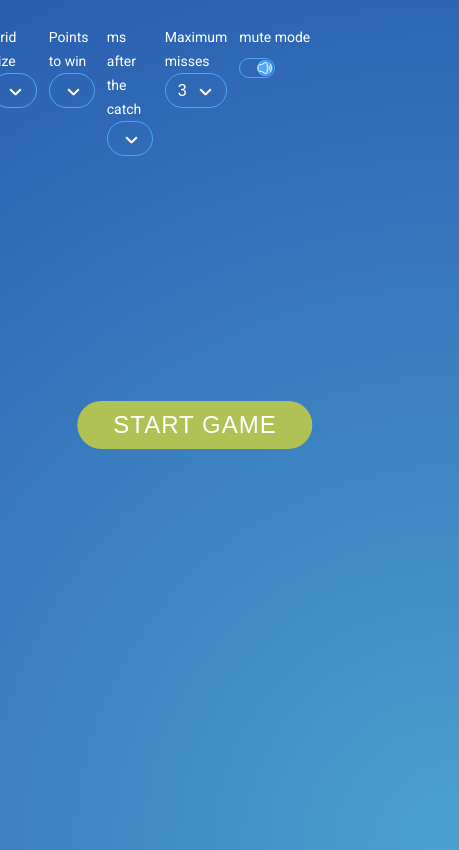
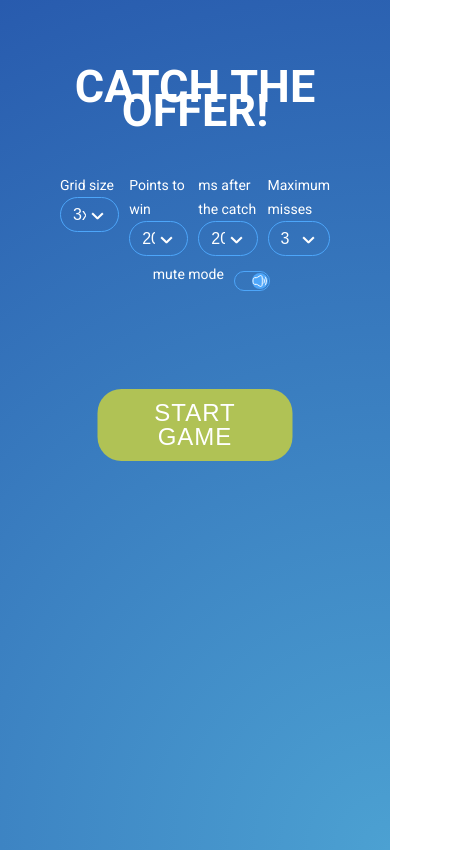
Before and after one commit to krutko77/catch_the_offer, a plain HTML site: page index.html in a window 390 px wide. Shown: the whole page, 459 px wide, since content can reach past the window. Drawn offline with Linux system fonts and the light colour scheme.

Commit message:
@media screen and (max-width: 767px)

```diff
--- a/index.html
+++ b/index.html
@@ -4,10 +4,10 @@
 <head>
 	<meta charset="UTF-8">
 	<meta name="viewport" content="width=device-width, initial-scale=1.0">
-	<title>Document</title>
+	<title>Поймай оффер!</title>
 	<link rel="preconnect" href="https://fonts.googleapis.com">
 	<link rel="preconnect" href="https://fonts.gstatic.com" crossorigin>
-	<link href="https://fonts.googleapis.com/css2?family=Roboto:wght@400;500;600&family=Russo+One&display=swap"
+	<link href="https://fonts.googleapis.com/css2?family=Roboto:wght@400;500;600;700&family=Russo+One&display=swap"
 		rel="stylesheet">
 
 	<link rel="stylesheet" href="style.css">
--- a/main.js
+++ b/main.js
@@ -1,3 +1,4 @@
+import { Title } from './ui/game/title/title.component.js';
 import { Settings } from './ui/game/settings/settings.component.js';
 import { settingsData } from '../../data/settings.data.js';
 import { Game } from './ui/game/game.component.js';
@@ -11,13 +12,15 @@ export const containerElement = document.getElementById('container');
 export function renderApp() {
 	if (data.appStatus === APP_STATUSES.start) {
 		containerElement.innerHTML = '';
+		const titleElement = Title();
 		const settingsElement = Settings(settingsData);
 		const buttonElement = Button();
-		containerElement.append(settingsElement);
+		containerElement.append(titleElement, settingsElement, buttonElement);
 		ListenersSettings();
-		containerElement.append(buttonElement);
 	}
 	if (data.appStatus === APP_STATUSES.game) {
+		const title = document.getElementById('title');
+		title.style.display = 'none';
 		const button = document.getElementById('startButton');
 		button.style.opacity = '0';
 		button.style.visibility = 'hidden';
--- a/style.css
+++ b/style.css
@@ -128,12 +128,42 @@ select:-webkit-autofill:focus {
 	align-items: center;
 }
 
+.title {
+	padding-top: 50px;
+	text-align: center;
+	font-size: 45px;
+	font-weight: 700;
+	text-transform: uppercase;
+	margin-bottom: 50px;
+}
+
 .settings {
 	display: grid;
-	grid-template-columns: 1fr 1fr 1fr 1fr 160px;
+	grid-template-columns: 1fr 1fr 1fr 1fr 0.67fr;
+	grid-template-areas: "grid-size win catch max-misses  mute-mode";
 	column-gap: 12px;
 	width: 100%;
 	margin-bottom: 35px;
+}
+
+.settings-item:nth-child(1) {
+	grid-area: grid-size;
+}
+
+.settings-item:nth-child(2) {
+	grid-area: win;
+}
+
+.settings-item:nth-child(3) {
+	grid-area: catch;
+}
+
+.settings-item:nth-child(4) {
+	grid-area: max-misses;
+}
+
+.settings-item:nth-child(5) {
+	grid-area: mute-mode;
 }
 
 .select-wrapper {
@@ -416,3 +446,25 @@ table td {
 .card-button:active {
 	transform: translate(1px, 2px);
 }
+
+@media screen and (max-width: 767px) {
+	.settings {
+		grid-template-rows: auto;
+		grid-template-columns: 1fr 1fr 1fr 1fr;
+		grid-template-areas:
+			"grid-size win catch max-misses"
+			". mute-mode mute-mode .";
+		gap: 10px;
+	}
+
+	.settings-item:nth-child(5) {
+		justify-self: center;
+		display: flex;
+		align-items: flex-end;
+		height: 20px;
+	}
+
+	.settings-item:nth-child(5) h2 {
+		margin-right: 10px;
+	}
+}
--- /dev/null
+++ b/ui/game/title/title.component.js
@@ -0,0 +1,9 @@
+import { createElementWithClass } from "../../../helpers.js";
+
+export function Title() {
+	const containerElement = createElementWithClass('h1', 'title');
+	containerElement.innerText = 'catch the offer!';
+	containerElement.id = 'title';
+
+	return containerElement;
+}
```
